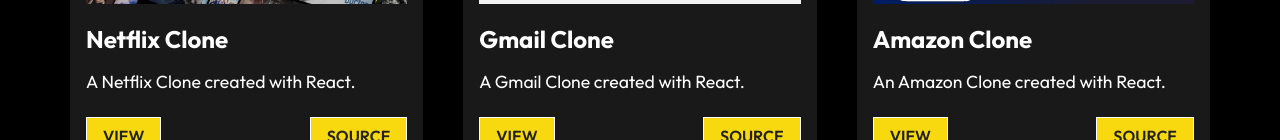
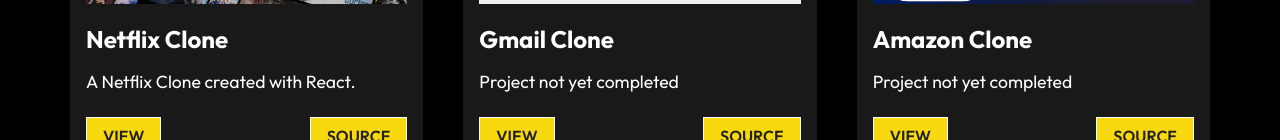
Before and after one commit to Jkhall81/Portfolio, a React (Create React App) app: page /project in a window 1280 px wide. Shown: the part 812-952 px from the top of the page. Built offline with nearby package versions, Linux system fonts and the light colour scheme.

Commit message:
Update WorkCardData.js

```diff
--- a/src/components/WorkCardData.js
+++ b/src/components/WorkCardData.js
@@ -7,18 +7,18 @@
         imgsrc: pro1,
         title: "Netflix Clone",
         text: "A Netflix Clone created with React.",
-        view: "url.com"
+        view: "https://melodious-lollipop-6e6ded.netlify.app/"
     },
     {
         imgsrc: pro2,
         title: "Gmail Clone",
-        text: "A Gmail Clone created with React.",
+        text: "Project not yet completed",
         view: "url.com"
     },
     {
         imgsrc: pro3,
         title: "Amazon Clone",
-        text: "An Amazon Clone created with React.",
+        text: "Project not yet completed",
         view: "url.com"
     },
 ];
```
